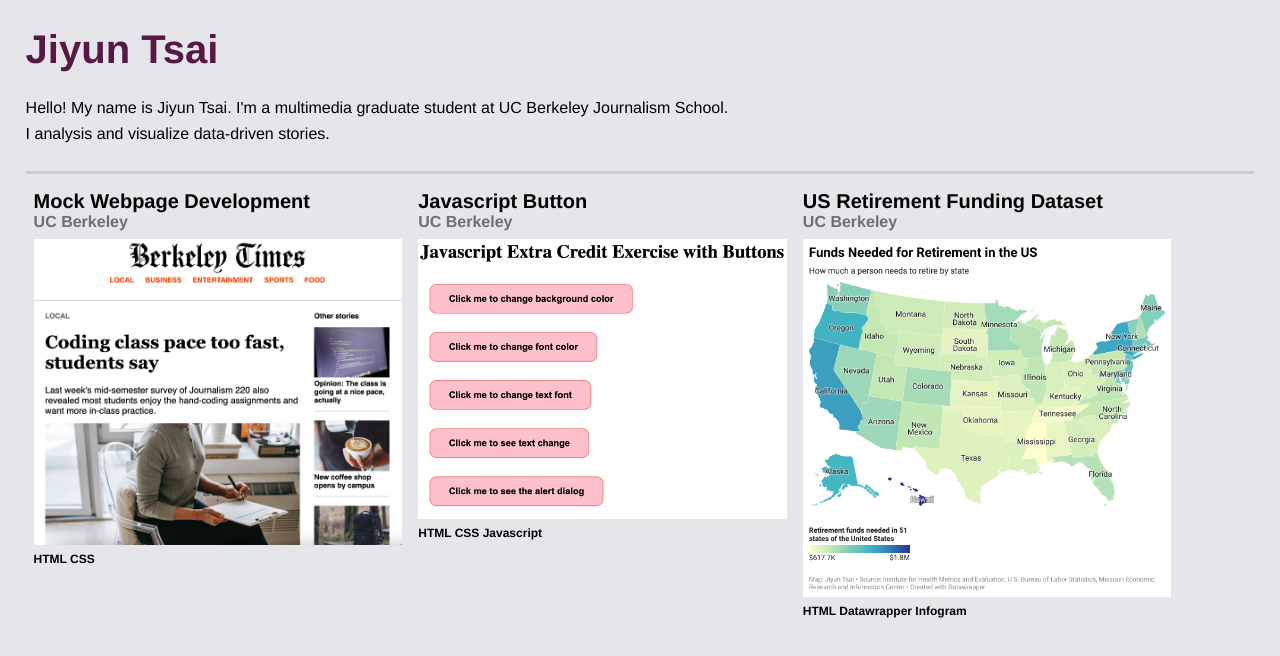
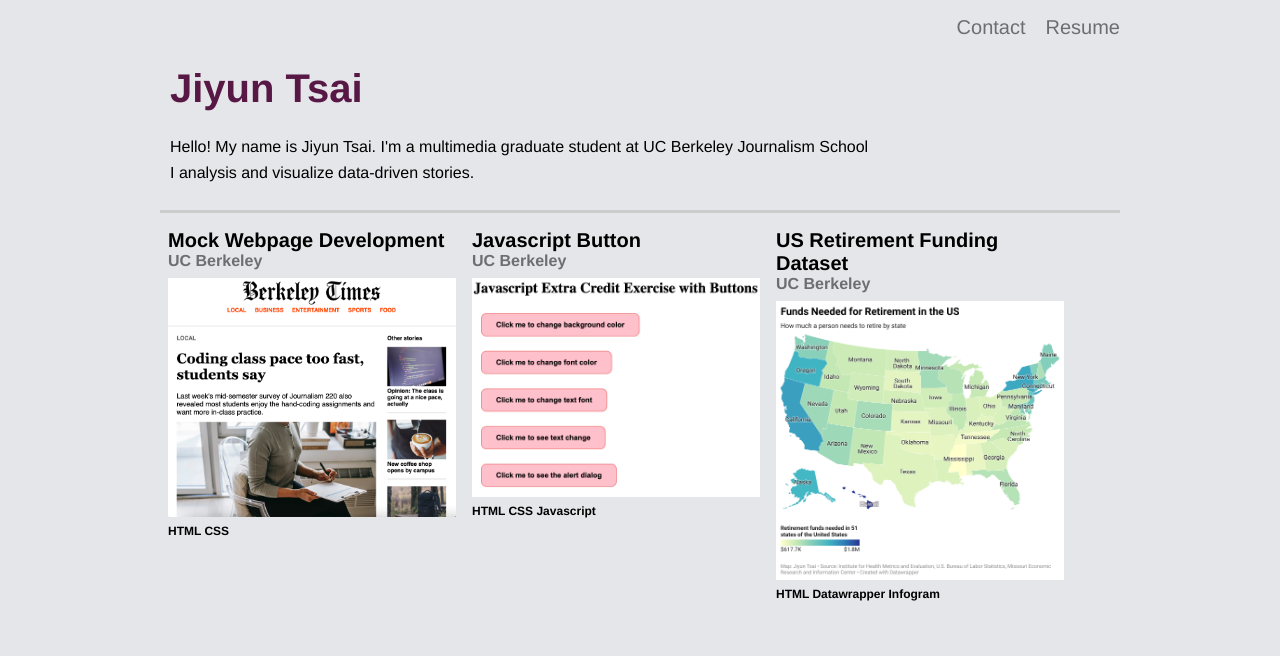
Before and after one commit to jiyuntsai/jiyuntsai.github.io, a plain HTML site: page index.html in a window 1280 px wide. Drawn offline with Linux system fonts and the light colour scheme.

Commit message:
update website resume

```diff
--- a/index.html
+++ b/index.html
@@ -8,43 +8,53 @@
   <title>Jiyun Tsai</title>
   <meta name="description" content="Examples of layouts">
   <link rel="stylesheet" href="./styles/main.css">
-
+  <!-- <link rel="stylesheet" href="./styles/simple-grid.css"> -->
 </head>
 
 <body>
-    <header>
+  <nav class="container">
+    <a target="_blank" class="nav-button" href="mailto:jiyun_tsai@berkeley.edu">Contact</a>
+    <a target="_blank" class="nav-button" href="https://drive.google.com/file/d/1xhY0lQTrNdHEvTAPGIu-jauXwURaMzbC/view?usp=sharing">Resume</a>
+  </nav>
+
+  <header class="container">
     <h1>Jiyun Tsai</h1>
-      <p>Hello! My name is Jiyun Tsai. I'm a multimedia graduate student at UC Berkeley Journalism School.</p>
+    <p>Hello! My name is Jiyun Tsai. I'm a multimedia graduate student at UC Berkeley Journalism School</p>
     <p>I analysis and visualize data-driven stories.</p>
   </header>
 
   <main>
+
+    <div class="container">
+
       <div class="project">
         <h2>Mock Webpage Development</h2>
         <h3>UC Berkeley</h3>
+        <figure>
           <a target="_blank" href="https://jiyuntsai.github.io/project_mock_webpage/"><img src="./assets/project_mock_webpage.png" alt="mock webpage project at UC Berkeley" width=100% height=auto></a>
-        <p class="project_context">HTML CSS</p>
+          <figcaption>HTML CSS</figcaption>
+        </figure>
       </div>
 
       <div class="project">
         <h2>Javascript Button</h2>
         <h3>UC Berkeley</h3>
+        <figure>
           <a target="_blank" href="https://jiyuntsai.github.io/project_j220_extra_credit_assignment/"><img src="./assets/project_j220_extra_credit_assignment.png" alt="javascript assignment project at UC Berkeley" width=100% height=auto></a>
-        <p class="project_context">HTML CSS Javascript</p>
+          <figcaption>HTML CSS Javascript</figcaption>
+        </figure>
       </div>
 
       <div class="project">
         <h2>US Retirement Funding Dataset</h2>
         <h3>UC Berkeley</h3>
+        <figure>
           <a target="_blank" href="https://jiyuntsai.github.io/project_j296_retirement_funding/"><img src="./assets/project_j296_retirement_funding.png" alt="j296 US retirement funding project at UC Berkeley" width=100% height=auto></a>
-        <p class="project_context">HTML Datawrapper Infogram</p>
+          <figcaption>HTML Datawrapper Infogram</figcaption>
+        </figure>
       </div>
-
+    </div>
   </main>
-
-    <footer>
-
-    </footer>
 
 </body>
 
--- a/styles/main.css
+++ b/styles/main.css
@@ -3,24 +3,52 @@
 .project {
     height: 20rem;
     width: 30%;
-    margin: 0 0.5em 2.5em;
-    cursor: pointer;
+    margin: 0 0.5em 2em;
     position: relative;
     display: block;
     float: left;
     font-family: "Helvetica",
-    sans-serif ;
+    sans-serif;
 }
 
-html {
-    background-color: #E5E6EA;
+.container {
+  width: 96%;
+  height: auto;
+  margin-left: auto;
+  margin-right: auto;
+  /*overflow: hidden;*/
 }
 
+.nav-button{
+    font-family: "Helvetica";
+    color: #6E6E71;
+    font-size: 1.25em;
+}
+
+a:hover {
+  color: lightcoral;
+}
+
+a {
+	text-decoration: none;
+}
+
+html,
 body {
-    width: 90%;
-    width: 96%;
-    margin-left: auto;
-    margin-right: auto;
+  height: 100%;
+  width: 100%;
+  margin: 0;
+  padding: 0;
+  left: 0;
+  top: 0;
+  font-size: 100%;
+  background-color: #E5E6EA;
+}
+
+nav {
+  text-align: right;
+  margin-top: 1em;
+  word-spacing: 1em;
 }
 
 header {
@@ -35,6 +63,7 @@ h1 {
     font-weight: bold;
     font-size: 2.5em;
     color: #581845;
+    margin-left: 10px;
 }
 
 h2 {
@@ -49,13 +78,42 @@ h3 {
     font-size: 1em;
 }
 
-p.project_context {
+figure {
+    margin-top: 0.25em;
+    margin-left: 0;
+    margin-right: 0;
+}
+
+figcaption {
+    font-family: "Helvetica",
+    sans-serif;
     font-weight: bold;
     font-size: 0.75em;
     margin-top: 0.25em;
+    margin-bottom: 0.25em;
 }
 
 p {
     margin-top: 0.5em;
     margin-bottom: 0.5em;
+    margin-left: 10px;
 }
+
+@media only screen and (max-width: 33.75em) {  /* 540px */
+  .container {
+    width: 80%;
+  }
+  div.project {
+    width: 100%;
+    margin-bottom: 6em;
+  }
+}
+
+/*@media only screen and (min-width: 45em) {  /* 720px */
+
+@media only screen and (min-width: 60em) { /* 960px */
+  .container {
+    width: 75%;
+    max-width: 60rem;
+  }
+}
```
Also changed, not shown: project_j296_retirement_funding/index.html (+1 -1 lines), 4 other files. Lines whose indentation alone changed are shown as unchanged.
